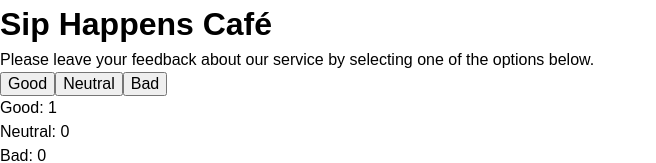
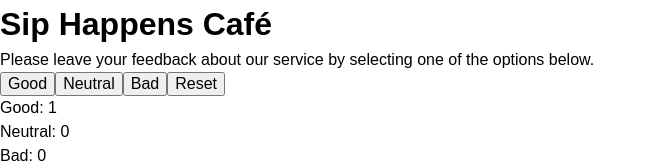
Before and after one commit to Centralice/goit-react-hw-02, a React (Vite) app: page / in a window 1280 px wide. Both pictures are taken after a click on the button "Good". Shown: the top 163 px of the page, without its empty margins (0-656 px from the left). Built offline with nearby package versions, Linux system fonts and the light colour scheme.

Commit message:
Крок 4

```diff
--- a/src/components/App.jsx
+++ b/src/components/App.jsx
@@ -20,10 +20,18 @@ const App = () => {
 
   const totalFeedback = feedback.good + feedback.neutral + feedback.bad;
 
+  const reset = () => {
+    setFeedback({
+    good: 0,
+    neutral: 0,
+    bad: 0,
+  })
+  };
+
   return (
     <div>
       <Description />
-      <Options updateFeedback={updateFeedback} />
+      <Options updateFeedback={updateFeedback} reset={reset} totalFeedback={totalFeedback} />
 
       {!totalFeedback ? (
         <Notification />
--- a/src/components/Options/Options.jsx
+++ b/src/components/Options/Options.jsx
@@ -1,11 +1,12 @@
 import s from "./Options.module.css";
 
-const Options = ({ updateFeedback }) => {
+const Options = ({ updateFeedback, reset, totalFeedback }) => {
   return (
     <div>
       <button onClick={() => updateFeedback("good")}>Good</button>
       <button onClick={() => updateFeedback("neutral")}>Neutral</button>
       <button onClick={() => updateFeedback("bad")}>Bad</button>
+      {totalFeedback > 0 && <button onClick={reset}>Reset</button>}
     </div>
   );
 };
```
